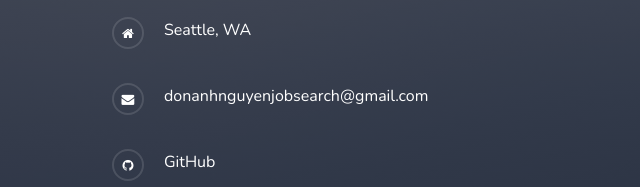
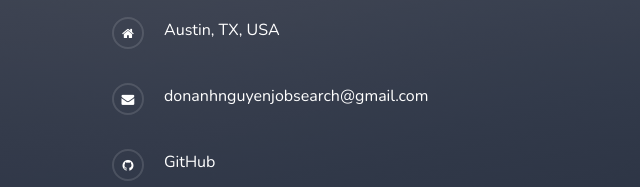
Before and after one commit to donanhnguyen/donanhnguyen.github.io, a website: page index.html in a window 1280 px wide. Shown: the part 7829-8016 px from the top of the page, 88-728 px from the left. Drawn offline with nearby package versions, Linux system fonts and the light colour scheme.

Commit message:
update resume and loco

```diff
--- a/index.html
+++ b/index.html
@@ -329,7 +329,7 @@
 							<h2 class="major">Contact Info</h2>
 
 							<ul class="contact">
-								<li class="fa-home">Seattle, WA</li>
+								<li class="fa-home">Austin, TX, USA</li>
 								<li class="fa-envelope"><a href="#" class="email">donanhnguyenjobsearch@gmail.com</a></li>
 								<li class='fa-github'><a target="#" href="https://github.com/donanhnguyen">GitHub</a></li>
 								<li class="fa-linkedin"><a target="#" href="https://www.linkedin.com/in/donanhnguyen/">LinkedIn</a></li>
```
Also changed, not shown: 1 other file.
